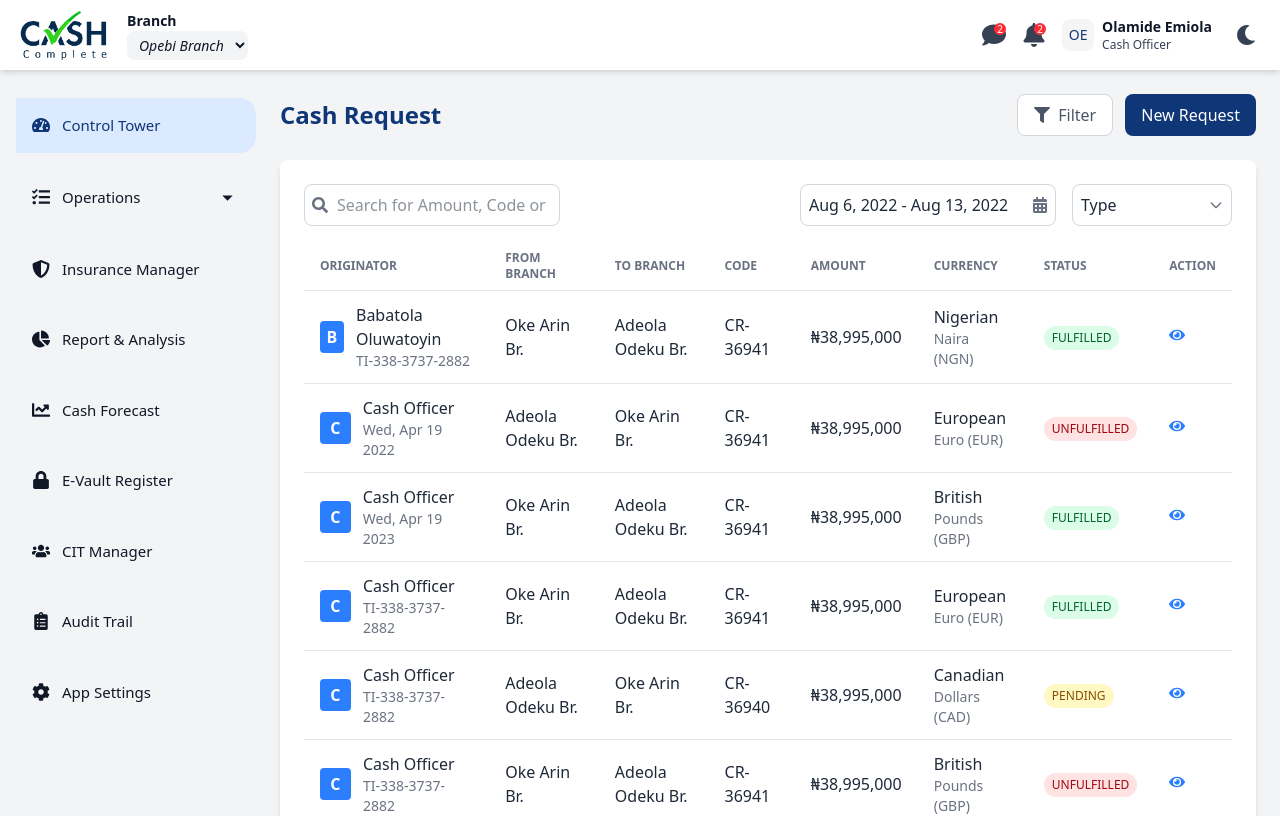
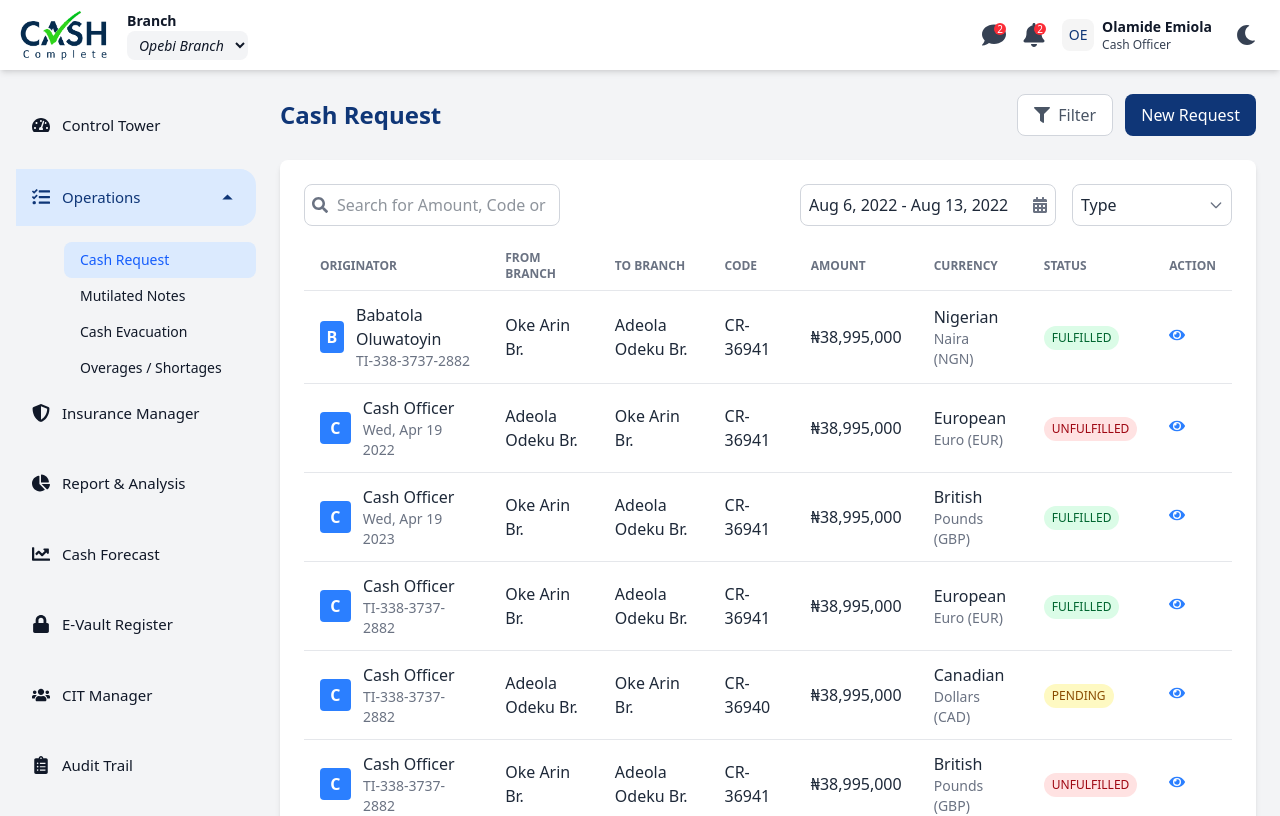
Before and after one commit to Henry-Http/Cash-Complete, a React (Vite) app: page /cash-requests in a window 1280 px wide. Shown: the top 816 px of the page. Built offline with nearby package versions, Linux system fonts and the light colour scheme.

Commit message:
cash request

```diff
--- a/src/components/Sidebar.jsx
+++ b/src/components/Sidebar.jsx
@@ -1,4 +1,4 @@
-import React, { useState } from "react";
+import React, { useState, useEffect } from "react";
 import {
   FaTachometerAlt,
   FaTasks,
@@ -11,7 +11,7 @@ import {
   FaCog,
 } from "react-icons/fa";
 import { MdArrowDropDown, MdArrowDropUp } from "react-icons/md";
-import { useNavigate } from "react-router-dom";
+import { useNavigate, useLocation } from "react-router-dom";
 
 const Sidebar = ({ sidebarOpen, toggleSidebar, darkMode }) => {
   const [operationsOpen, setOperationsOpen] = useState(false);
@@ -19,6 +19,23 @@ const Sidebar = ({ sidebarOpen, toggleSidebar, darkMode }) => {
   const [activeSubItem, setActiveSubItem] = useState(null);
 
   const navigate = useNavigate();
+  const location = useLocation();
+
+  useEffect(() => {
+    if (location.pathname === "/cash-requests") {
+      setActiveItem("Operations");
+      setActiveSubItem("Cash Request");
+      setOperationsOpen(true);
+    } else if (location.pathname === "/control-tower") {
+      setActiveItem("Control Tower");
+      setActiveSubItem(null);
+      setOperationsOpen(false);
+    } else {
+      setActiveItem("Control Tower");
+      setActiveSubItem(null);
+      setOperationsOpen(false);
+    }
+  }, [location.pathname]);
 
   const toggleOperations = () => {
     setOperationsOpen(!operationsOpen);
@@ -31,6 +48,14 @@ const Sidebar = ({ sidebarOpen, toggleSidebar, darkMode }) => {
       setOperationsOpen(false);
     } else {
       toggleOperations();
+    }
+
+    if (itemName === "Control Tower") {
+      navigate("/control-tower");
+    }
+
+    if (sidebarOpen) {
+      toggleSidebar();
     }
   };
 
```
